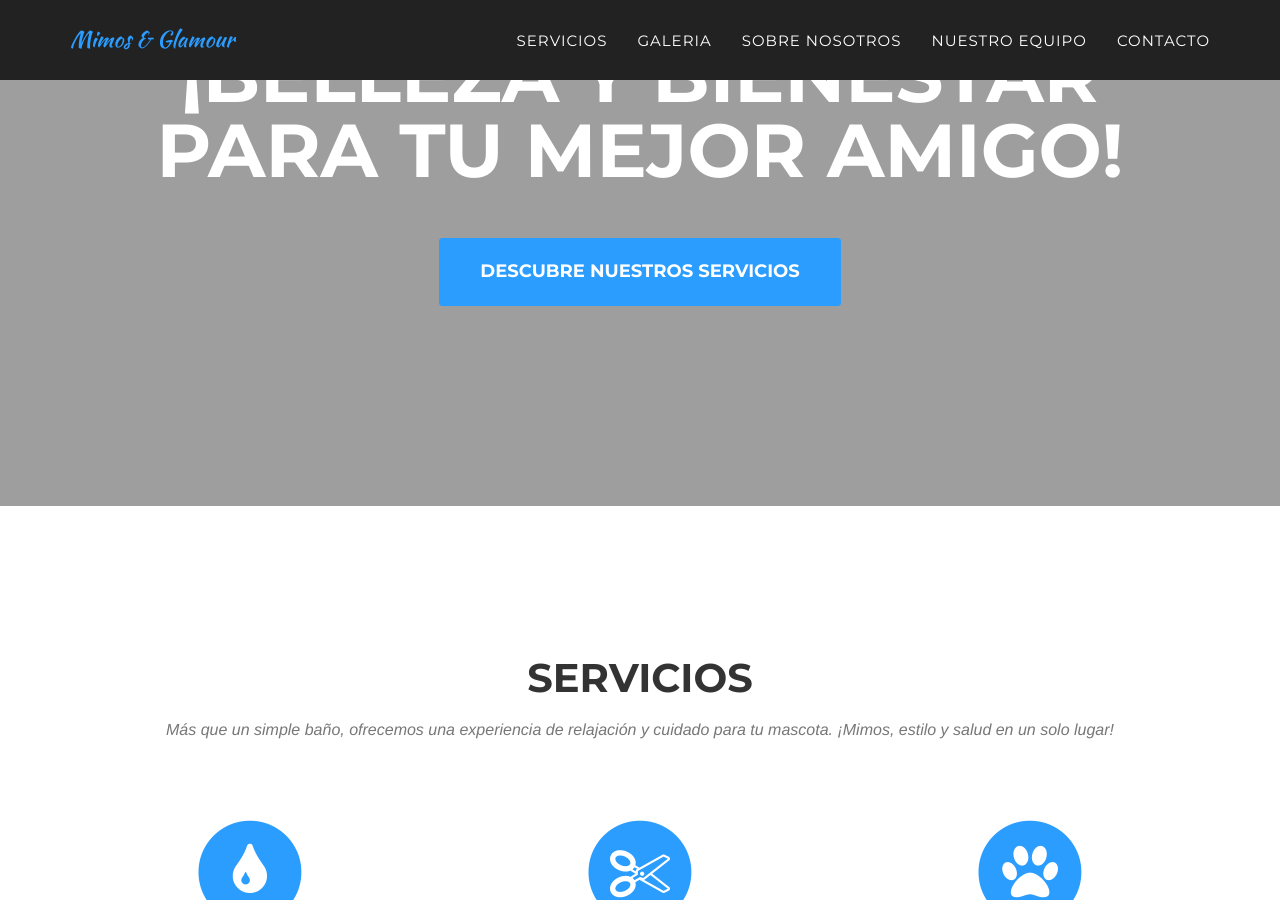
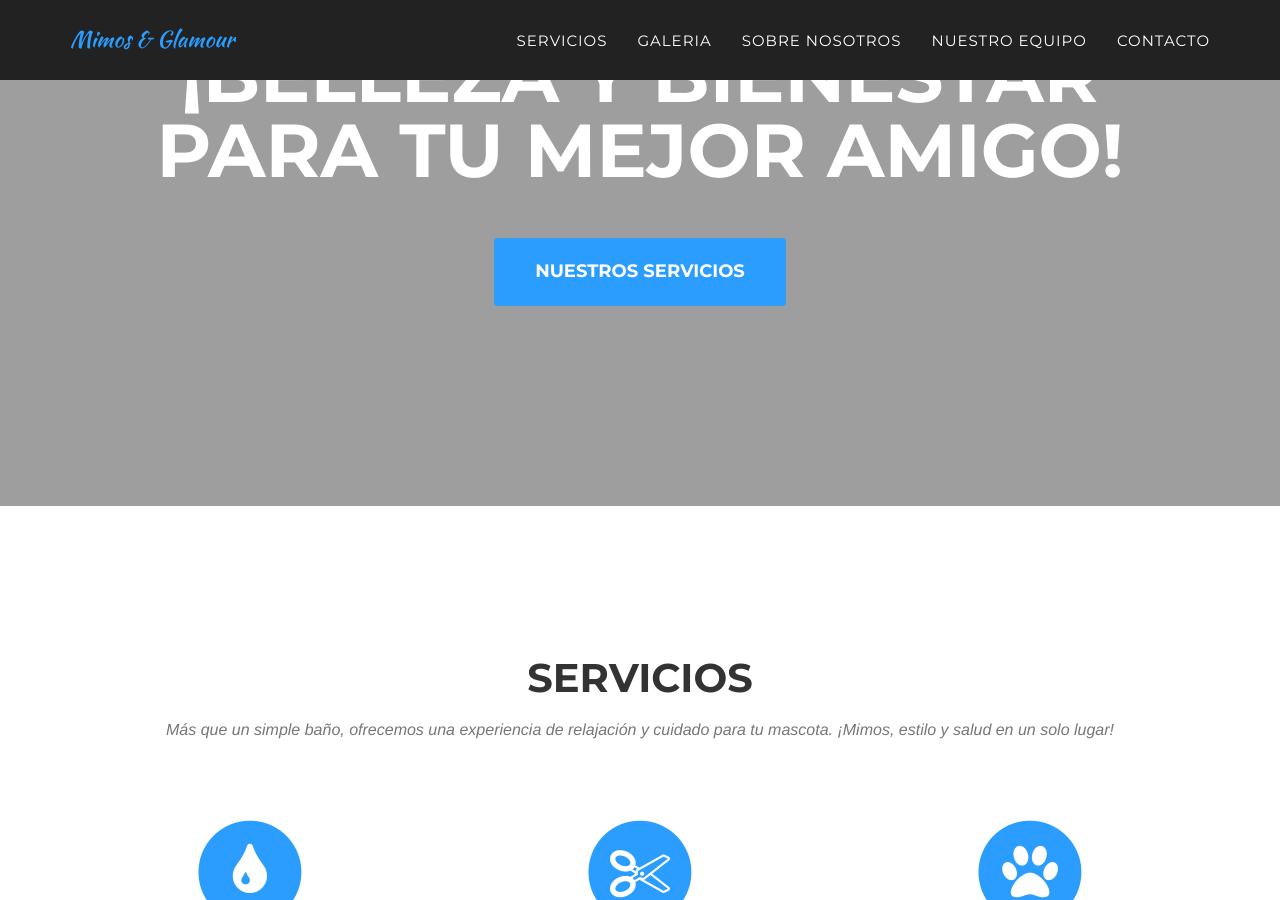
Before and after one commit to AndreaConnyYehParra/TareasProgWeb, a Jekyll site: the page built from index.html, in a window 1280 px wide and 900 px high, scrolled down 327 px. Built offline with Jekyll 4.4.1, drawn with Linux system fonts in a browser that asks for light colours; some web fonts are replaced.

Commit message:
Update header.html
update

```diff
--- a/_includes/header.html
+++ b/_includes/header.html
@@ -46,7 +46,7 @@
             <div class="intro-text">
                 <div class="intro-lead-in">Cuidado canino con amor y profesionalismo</div>
                 <div class="intro-heading">¡Belleza y bienestar para tu mejor amigo!</div>
-                <a href="#services" class="page-scroll btn btn-xl">Descubre nuestros servicios</a>
+                <a href="#services" class="page-scroll btn btn-xl">Nuestros servicios</a>
             </div>
         </div>
     </header>
```
